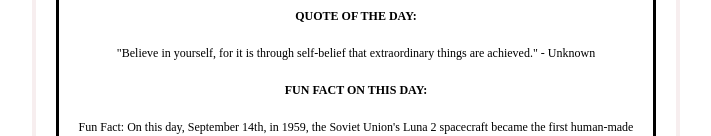
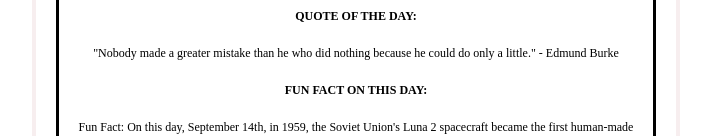
Before and after one commit to stayjustintimeinc/DailyDigest.github.io, a plain HTML site: page September-14-2023/index.html in a window 1280 px wide. Shown: the part 811-947 px from the top of the page, without its empty margins (284-995 px from the left). Drawn offline with Linux system fonts and the light colour scheme.

Commit message:
Update index.html

```diff
--- a/September-14-2023/index.html
+++ b/September-14-2023/index.html
@@ -255,7 +255,7 @@
                                                                                         <p style="font-size:12px !important; padding-bottom: 10px;">
                                                                                             <strong>QUOTE OF THE DAY:</strong>
                                                                                         </p>
-                                                                                        <p style="font-size:12px !important; padding-bottom: 10px;">"Believe in yourself, for it is through self-belief that extraordinary things are achieved." - Unknown</p>
+                                                                                        <p style="font-size:12px !important; padding-bottom: 10px;">"Nobody made a greater mistake than he who did nothing because he could do only a little." - Edmund Burke</p>
                                                                                         <p style="font-size:12px !important; padding-bottom: 10px;">
                                                                                             <strong>FUN FACT ON THIS DAY:</strong>
                                                                                         </p>
```
